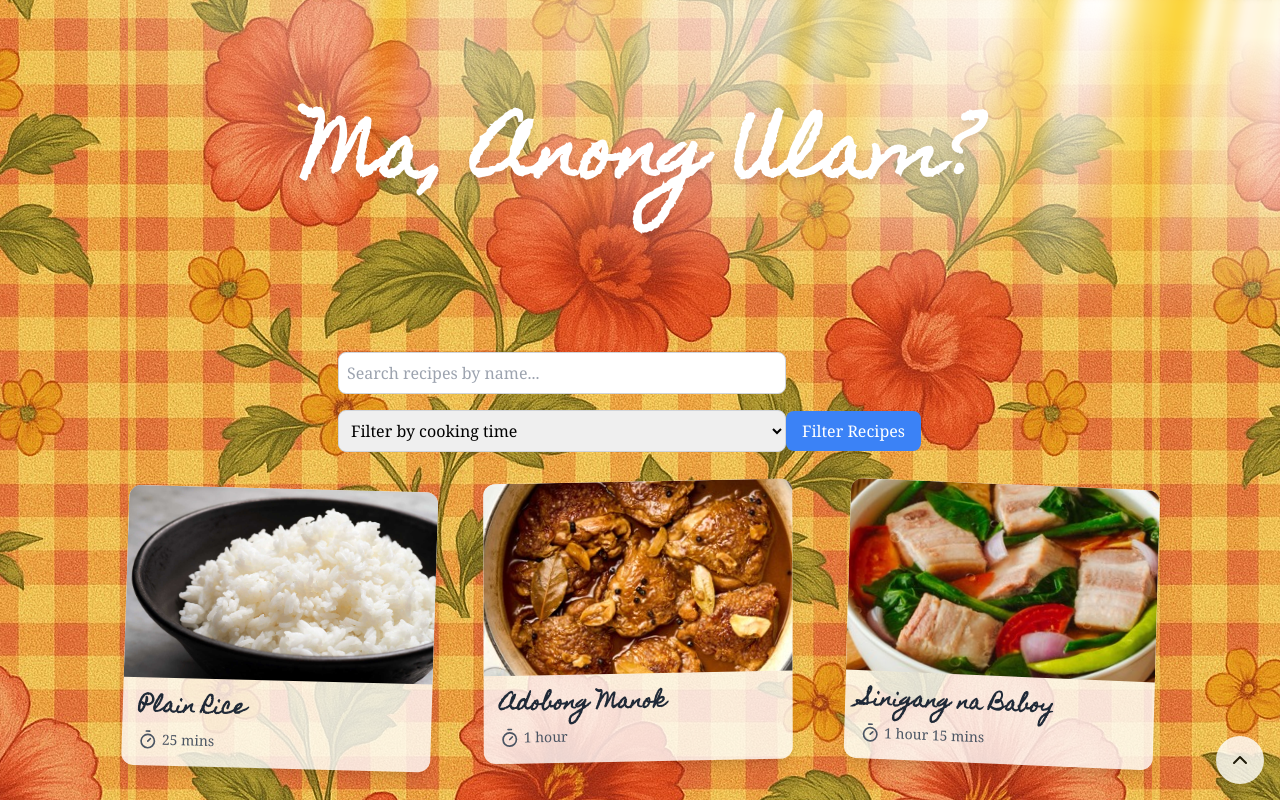
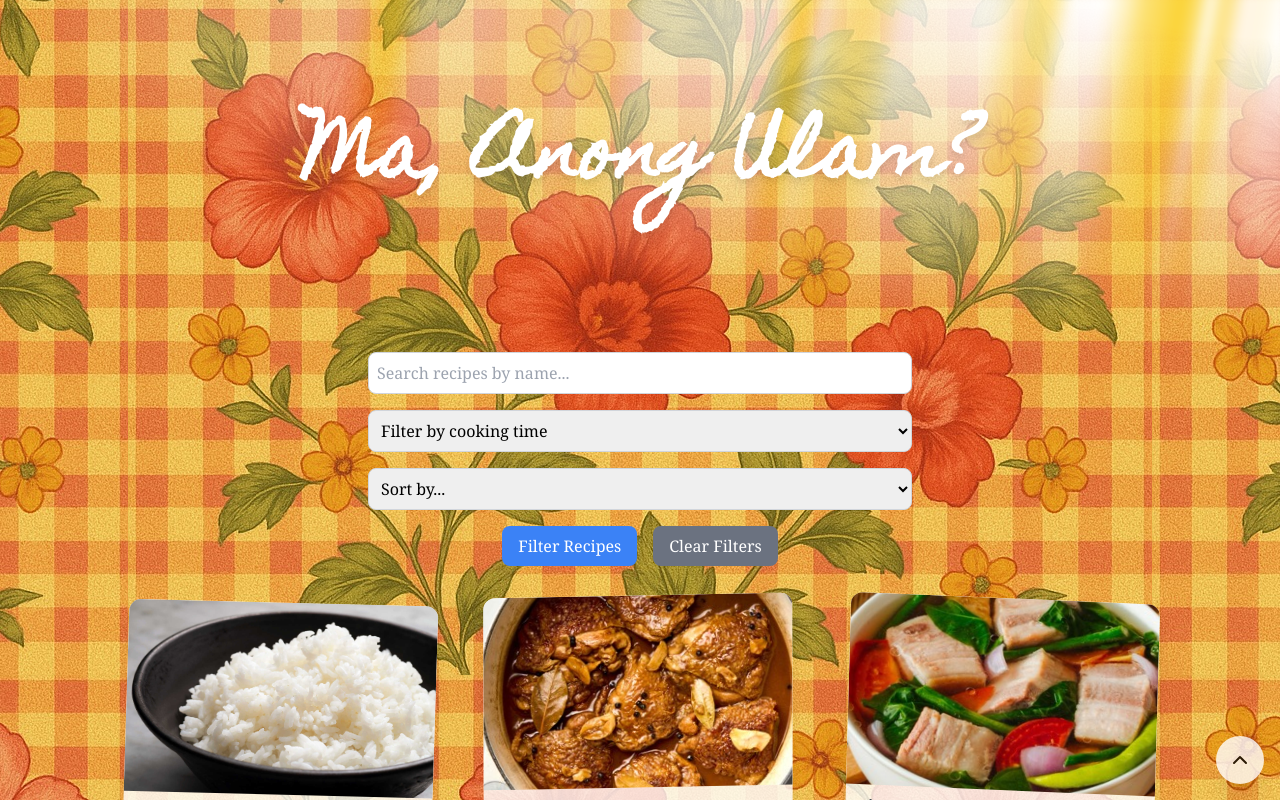
Before and after one commit to montyreon/nextjs_sandbox, a Next.js app: page / in a window 1280 px wide. Shown: the top 800 px of the page. Built offline with nearby package versions, Linux system fonts and the light colour scheme.

Commit message:
chore: componetized filter section

```diff
--- a/components/ui/Filter.tsx
+++ b/components/ui/Filter.tsx
@@ -1,44 +1,69 @@
-"use client";
 import React from "react";
 
-export function Filter() {
+/**
+ * Filter component for recipes.
+ * Allows users to filter recipes by name, cooking time, and sort order.
+ * @param setFilters - Function to update the filters state.
+ */
+export function Filter({
+    setFilters,
+}: {
+    setFilters: React.Dispatch<React.SetStateAction<{
+        name?: string;
+        cookingTime?: string;
+        sortOrder?: string;
+    }>>;
+}) {
     const handleFilter = (e: React.FormEvent<HTMLFormElement>) => {
         e.preventDefault();
-        // set the form values to the web parameters
         const formData = new FormData(e.currentTarget);
-        const name = formData.get("name") as string;
-        const cookingTime = formData.get("cookingTime") as string;
-        // construct the URL with the parameters
-        const params = new URLSearchParams();
-        if (typeof name === "string" && name.trim() !== "") {
-            params.append("name", name)
-        }
-        if (typeof cookingTime === "string" && cookingTime.trim() !== "") {
-            params.append("cookingTime", cookingTime)
-        }
-        // redirect to the recipes page with the parameters
-        window.location.href = `?${params.toString()}`;
-    }
+        const name = formData.get("searchName")?.toString().trim();
+        const cookingTime = formData.get("cookingTime")?.toString().trim();
+        const sortOrder = formData.get("sortOrder")?.toString().trim();
 
-    return <form className="font-serif text-black" onSubmit={handleFilter}>
-        {
-            /* name input */
-        }
-        <input type="text" name="name" placeholder="Search recipes by name..." className="w-full max-w-md p-2 mt-8 mb-4 border border-gray-300 rounded-lg focus:outline-none focus:ring-2 focus:ring-blue-500" />
-        {
-            /* filter by cooking time */
-        }
-        <select name="cookingTime" className="w-full max-w-md p-2 mb-8 border border-gray-300 rounded-lg focus:outline-none focus:ring-2 focus:ring-blue-500">
+        setFilters({
+            name: name || undefined,
+            cookingTime: cookingTime || undefined,
+            sortOrder: sortOrder || undefined,
+        });
+    };
+
+    const clearFilters = () => {
+        setFilters({});
+        (document.getElementById("recipeFilterForm") as HTMLFormElement)?.reset();
+    };
+    return <form id="recipeFilterForm" className="flex flex-col items-center w-full max-w-xl px-4 font-serif text-black" onSubmit={handleFilter}>
+        <input type="text" name="searchName" placeholder="Search recipes by name..." className="w-full p-2 mt-8 mb-4 border border-gray-300 rounded-lg focus:outline-none focus:ring-2 focus:ring-blue-500" />
+        <select name="cookingTime" className="w-full p-2 mb-4 border border-gray-300 rounded-lg focus:outline-none focus:ring-2 focus:ring-blue-500">
             <option value="">Filter by cooking time</option>
             <option value="15">Less than 15 minutes</option>
             <option value="30">Less than 30 minutes</option>
             <option value="60">Less than 1 hour</option>
             <option value="120">Less than 2 hours</option>
         </select>
-        <button type="submit">
-            <span className="inline-block px-4 py-2 text-white transition-colors bg-blue-500 rounded-lg hover:bg-blue-600">
-                Filter Recipes
-            </span>
-        </button>
+
+        <select name="sortOrder" className="w-full p-2 mb-4 border border-gray-300 rounded-lg focus:outline-none focus:ring-2 focus:ring-blue-500">
+            <option value="">Sort by...</option>
+            <option value="az">Alphabetical (A–Z)</option>
+            <option value="za">Alphabetical (Z–A)</option>
+            <option value="cookLowHigh">Cooking Time: Low to High</option>
+            <option value="cookHighLow">Cooking Time: High to Low</option>
+        </select>
+
+        {
+            /* Buttons */
+        }
+        <div className="flex gap-4 mb-8">
+            <button type="submit">
+                <span className="inline-block px-4 py-2 text-white bg-blue-500 rounded-lg hover:bg-blue-600">
+                    Filter Recipes
+                </span>
+            </button>
+            <button type="button" onClick={clearFilters}>
+                <span className="inline-block px-4 py-2 text-white bg-gray-500 rounded-lg hover:bg-gray-600">
+                    Clear Filters
+                </span>
+            </button>
+        </div>
     </form>;
 }
```
